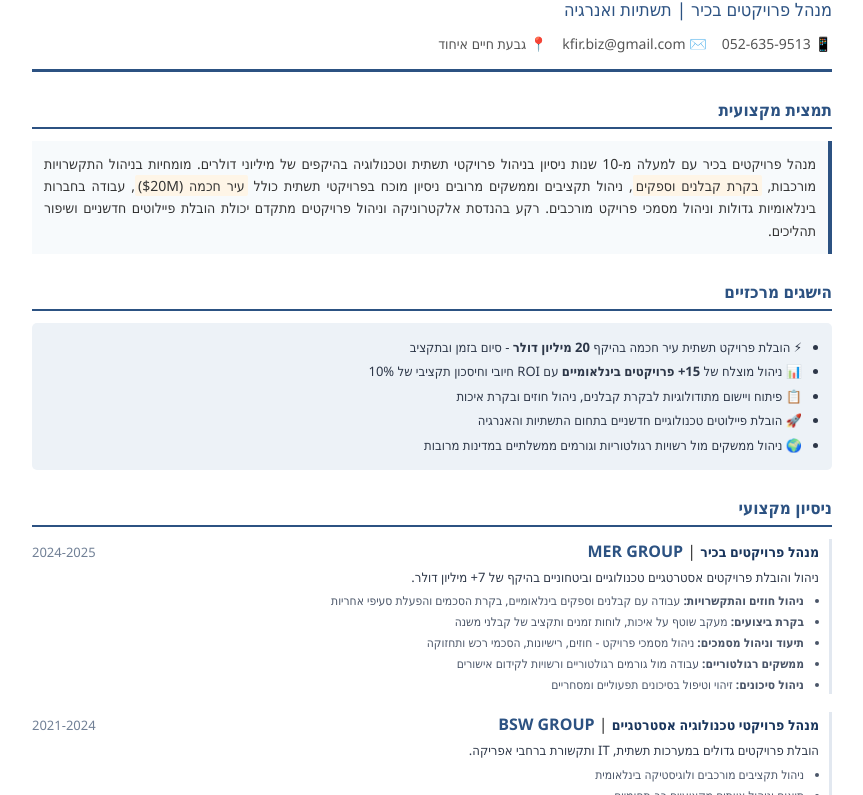
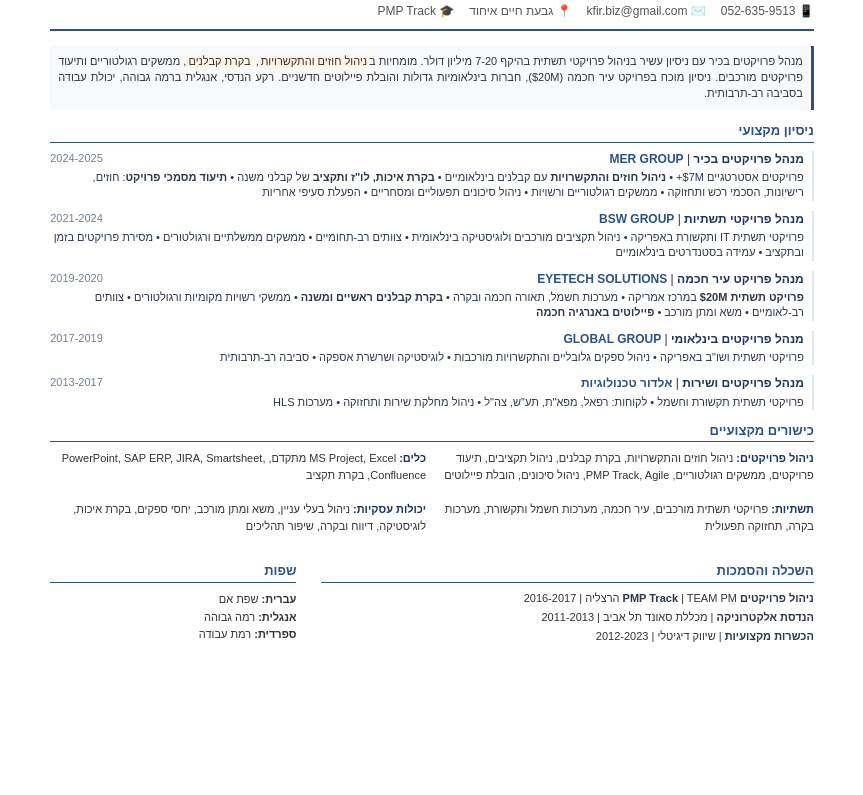
Before and after one commit to kfischi/Project-Manager-CV, a plain HTML site: page index.html in a window 1280 px wide. Shown: the part 71-866 px from the top of the page, without its empty margins (208-1071 px from the left). After the commit the page ends 800 px from the top, so only its background shows below. Drawn offline with Linux system fonts and the light colour scheme.

Commit message:
Update index.html

```diff
--- a/index.html
+++ b/index.html
@@ -5,103 +5,88 @@
     <meta name="viewport" content="width=device-width, initial-scale=1.0">
     <title>כפיר שילדר - מנהל פרויקטים בכיר</title>
     <style>
+        * {
+            margin: 0;
+            padding: 0;
+            box-sizing: border-box;
+        }
+
         body {
-            font-family: "Segoe UI", Tahoma, Arial, sans-serif;
-            max-width: 800px;
+            font-family: "Arial", sans-serif;
+            max-width: 210mm;
             margin: 0 auto;
-            padding: 20px;
-            line-height: 1.5;
+            padding: 15px;
+            line-height: 1.35;
             color: #333;
             direction: rtl;
+            font-size: 11.5px;
         }
 
         .header {
             text-align: right;
-            margin-bottom: 25px;
-            border-bottom: 3px solid #2c5282;
-            padding-bottom: 15px;
+            margin-bottom: 15px;
+            border-bottom: 2px solid #2c5282;
+            padding-bottom: 10px;
         }
 
         .name {
-            font-size: 28px;
+            font-size: 24px;
             font-weight: bold;
-            margin-bottom: 5px;
+            margin-bottom: 3px;
             color: #1a365d;
         }
 
         .title {
-            font-size: 18px;
-            margin-bottom: 10px;
+            font-size: 14px;
+            margin-bottom: 5px;
             color: #2c5282;
-            font-weight: 500;
         }
 
         .contact {
-            font-size: 14px;
+            font-size: 12px;
             color: #555;
             display: flex;
             gap: 15px;
-            flex-wrap: wrap;
-        }
-
-        .contact span {
-            white-space: nowrap;
         }
 
         .section-title {
             color: #2c5282;
             font-weight: bold;
-            font-size: 17px;
-            margin-top: 25px;
-            margin-bottom: 12px;
-            border-bottom: 2px solid #2c5282;
-            padding-bottom: 4px;
+            font-size: 13px;
+            margin-top: 12px;
+            margin-bottom: 8px;
+            border-bottom: 1px solid #2c5282;
+            padding-bottom: 2px;
         }
 
         .summary {
-            font-size: 14px;
+            font-size: 11px;
             text-align: justify;
-            margin-bottom: 20px;
-            background-color: #f7fafc;
-            padding: 12px;
-            border-right: 4px solid #2c5282;
-            line-height: 1.6;
-        }
-
-        .achievements {
-            background-color: #edf2f7;
-            padding: 10px;
-            margin-bottom: 20px;
-            border-radius: 5px;
-        }
-
-        .achievements ul {
-            margin: 5px 0;
-            padding-right: 20px;
-        }
-
-        .achievements li {
-            font-size: 13px;
-            margin-bottom: 5px;
-            color: #2d3748;
+            margin-bottom: 10px;
+            background-color: #f8f9fa;
+            padding: 8px;
+            border-right: 3px solid #2c5282;
+            line-height: 1.45;
         }
 
         .job {
-            margin-bottom: 18px;
-            border-right: 3px solid #e2e8f0;
-            padding-right: 10px;
+            margin-bottom: 10px;
+            padding-right: 8px;
+            border-right: 2px solid #e2e8f0;
         }
 
         .job-header {
             display: flex;
             justify-content: space-between;
-            align-items: baseline;
-            margin-bottom: 5px;
+            margin-bottom: 3px;
+        }
+
+        .job-title-company {
+            font-size: 12px;
         }
 
         .job-title {
             font-weight: bold;
-            font-size: 14px;
             color: #1a365d;
         }
 
@@ -111,51 +96,51 @@
         }
 
         .job-date {
-            font-size: 13px;
+            font-size: 11px;
             color: #718096;
         }
 
         .job-details {
-            font-size: 13px;
-            margin-top: 5px;
+            font-size: 11px;
             color: #2d3748;
-            line-height: 1.5;
+            line-height: 1.4;
+            margin-top: 3px;
         }
 
-        .job-highlights {
-            margin-top: 5px;
-            padding-right: 15px;
-        }
-
-        .job-highlights li {
-            font-size: 12px;
-            color: #4a5568;
-            margin-bottom: 3px;
-        }
-
-        .skills-container {
+        .skills-grid {
             display: grid;
             grid-template-columns: 1fr 1fr;
-            gap: 15px;
+            gap: 12px;
+            margin-bottom: 10px;
         }
 
         .skills-category {
-            margin-bottom: 10px;
-            font-size: 13px;
+            font-size: 11px;
             line-height: 1.5;
+            margin-bottom: 6px;
         }
 
         .skills-category strong {
             color: #1a365d;
-            display: block;
-            margin-bottom: 3px;
+            display: inline;
+        }
+
+        .education-languages {
+            display: flex;
+            gap: 25px;
+        }
+
+        .education-section {
+            flex: 2;
+        }
+
+        .languages-section {
+            flex: 1;
         }
 
         .education-item {
-            font-size: 13px;
-            margin-bottom: 8px;
-            padding-right: 10px;
-            border-right: 2px solid #e2e8f0;
+            font-size: 11px;
+            margin-bottom: 4px;
         }
 
         .education-title {
@@ -163,46 +148,28 @@
             color: #2d3748;
         }
 
-        .education-details {
-            color: #718096;
-        }
-
         .languages {
-            font-size: 13px;
-            display: flex;
-            gap: 20px;
-        }
-
-        .language-item {
-            background-color: #edf2f7;
-            padding: 4px 10px;
-            border-radius: 4px;
+            font-size: 11px;
+            line-height: 1.6;
         }
 
         .highlight {
             background-color: #fef5e7;
-            padding: 1px 3px;
-            border-radius: 2px;
+            padding: 0 2px;
+        }
+
+        strong {
+            font-weight: 600;
         }
 
         @media print {
             body {
                 margin: 0;
-                padding: 15px;
-                font-size: 11px;
+                padding: 10mm;
+                max-width: 100%;
             }
             .section-title {
                 color: #000 !important;
-                page-break-after: avoid;
-            }
-            .job {
-                page-break-inside: avoid;
-            }
-        }
-
-        @media (max-width: 600px) {
-            .skills-container {
-                grid-template-columns: 1fr;
             }
         }
     </style>
@@ -210,179 +177,133 @@
 <body>
     <div class="header">
         <div class="name">כפיר שילדר</div>
-        <div class="title">מנהל פרויקטים בכיר | תשתיות ואנרגיה</div>
+        <div class="title">מנהל פרויקטים בכיר | 10+ שנות ניסיון</div>
         <div class="contact">
             <span>📱 052-635-9513</span>
             <span>✉️ kfir.biz@gmail.com</span>
             <span>📍 גבעת חיים איחוד</span>
+            <span>🎓 PMP Track</span>
         </div>
     </div>
 
-    <div class="section-title">תמצית מקצועית</div>
     <div class="summary">
-        מנהל פרויקטים בכיר עם למעלה מ-10 שנות ניסיון בניהול פרויקטי תשתית וטכנולוגיה בהיקפים של מיליוני דולרים.
-        מומחיות בניהול התקשרויות מורכבות, <span class="highlight">בקרת קבלנים וספקים</span>, ניהול תקציבים וממשקים מרובים
-        ניסיון מוכח בפרויקטי תשתית כולל <span class="highlight">עיר חכמה (20M$)</span>, עבודה בחברות בינלאומיות גדולות
-        וניהול מסמכי פרויקט מורכבים. רקע בהנדסת אלקטרוניקה וניהול פרויקטים מתקדם
-        יכולת הובלת פיילוטים חדשניים ושיפור תהליכים.
-    </div>
-
-    <div class="section-title">הישגים מרכזיים</div>
-    <div class="achievements">
-        <ul>
-            <li>⚡ הובלת פרויקט תשתית עיר חכמה בהיקף <strong>20 מיליון דולר</strong> - סיום בזמן ובתקציב</li>
-            <li>📊 ניהול מוצלח של <strong>15+ פרויקטים בינלאומיים</strong> עם ROI חיובי וחיסכון תקציבי של 10%</li>
-            <li>📋 פיתוח ויישום מתודולוגיות לבקרת קבלנים, ניהול חוזים ובקרת איכות</li>
-            <li>🚀 הובלת פיילוטים טכנולוגיים חדשניים בתחום התשתיות והאנרגיה</li>
-            <li>🌍 ניהול ממשקים מול רשויות רגולטוריות וגורמים ממשלתיים במדינות מרובות</li>
-        </ul>
+        מנהל פרויקטים בכיר עם ניסיון עשיר בניהול פרויקטי תשתית בהיקף 7-20 מיליון דולר. מומחיות ב<span class="highlight">ניהול חוזים והתקשרויות</span>,
+        <span class="highlight">בקרת קבלנים</span>, ממשקים רגולטוריים ותיעוד פרויקטים מורכבים. ניסיון מוכח בפרויקט עיר חכמה (20M$),
+        חברות בינלאומיות גדולות והובלת פיילוטים חדשניים. רקע הנדסי, אנגלית ברמה גבוהה, יכולת עבודה בסביבה רב-תרבותית.
     </div>
 
     <div class="section-title">ניסיון מקצועי</div>
 
     <div class="job">
         <div class="job-header">
-            <div>
+            <div class="job-title-company">
                 <span class="job-title">מנהל פרויקטים בכיר</span> |
                 <span class="job-company">MER GROUP</span>
             </div>
             <span class="job-date">2024-2025</span>
         </div>
         <div class="job-details">
-            ניהול והובלת פרויקטים אסטרטגיים טכנולוגיים וביטחוניים בהיקף של 7+ מיליון דולר.
+            פרויקטים אסטרטגיים 7M$+ • <strong>ניהול חוזים והתקשרויות</strong> עם קבלנים בינלאומיים •
+            <strong>בקרת איכות, לו"ז ותקציב</strong> של קבלני משנה • <strong>תיעוד מסמכי פרויקט</strong>: חוזים, רישיונות, הסכמי רכש ותחזוקה •
+            ממשקים רגולטוריים ורשויות • ניהול סיכונים תפעוליים ומסחריים • הפעלת סעיפי אחריות
         </div>
-        <ul class="job-highlights">
-            <li><strong>ניהול חוזים והתקשרויות:</strong> עבודה עם קבלנים וספקים בינלאומיים, בקרת הסכמים והפעלת סעיפי אחריות</li>
-            <li><strong>בקרת ביצועים:</strong> מעקב שוטף על איכות, לוחות זמנים ותקציב של קבלני משנה</li>
-            <li><strong>תיעוד וניהול מסמכים:</strong> ניהול מסמכי פרויקט - חוזים, רישיונות, הסכמי רכש ותחזוקה</li>
-            <li><strong>ממשקים רגולטוריים:</strong> עבודה מול גורמים רגולטוריים ורשויות לקידום אישורים</li>
-            <li><strong>ניהול סיכונים:</strong> זיהוי וטיפול בסיכונים תפעוליים ומסחריים</li>
-        </ul>
     </div>
 
     <div class="job">
         <div class="job-header">
-            <div>
-                <span class="job-title">מנהל פרויקטי טכנולוגיה אסטרטגיים</span> |
+            <div class="job-title-company">
+                <span class="job-title">מנהל פרויקטי תשתיות</span> |
                 <span class="job-company">BSW GROUP</span>
             </div>
             <span class="job-date">2021-2024</span>
         </div>
         <div class="job-details">
-            הובלת פרויקטים גדולים במערכות תשתית, IT ותקשורת ברחבי אפריקה.
+            פרויקטי תשתית IT ותקשורת באפריקה • ניהול תקציבים מורכבים ולוגיסטיקה בינלאומית •
+            צוותים רב-תחומיים • ממשקים ממשלתיים ורגולטורים • מסירת פרויקטים בזמן ובתקציב •
+            עמידה בסטנדרטים בינלאומיים
         </div>
-        <ul class="job-highlights">
-            <li>ניהול תקציבים מורכבים ולוגיסטיקה בינלאומית</li>
-            <li>תיאום וניהול צוותים מקצועיים רב-תחומיים</li>
-            <li>ניהול ממשקים עם גורמים ממשלתיים ורגולטורים במדינות היעד</li>
-            <li>מסירת פרויקטים בזמן ובתקציב תוך עמידה בסטנדרטים בינלאומיים</li>
-        </ul>
     </div>
 
     <div class="job">
         <div class="job-header">
-            <div>
-                <span class="job-title">מנהל פרויקט עיר חכמה - תשתיות</span> |
+            <div class="job-title-company">
+                <span class="job-title">מנהל פרויקט עיר חכמה</span> |
                 <span class="job-company">EYETECH SOLUTIONS</span>
             </div>
             <span class="job-date">2019-2020</span>
         </div>
         <div class="job-details">
-            <strong>הובלה מוצלחת של פרויקט תשתית עיר חכמה בהיקף 20 מיליון דולר במרכז אמריקה.</strong>
+            <strong>פרויקט תשתית 20M$</strong> במרכז אמריקה • מערכות חשמל, תאורה חכמה ובקרה •
+            <strong>בקרת קבלנים ראשיים ומשנה</strong> • ממשקי רשויות מקומיות ורגולטורים •
+            צוותים רב-לאומיים • משא ומתן מורכב • <strong>פיילוטים באנרגיה חכמה</strong>
         </div>
-        <ul class="job-highlights">
-            <li>ניהול פרויקט תשתית מורכב כולל מערכות חשמל, תאורה חכמה ובקרה</li>
-            <li>בקרת קבלנים ראשיים וקבלני משנה בפרויקט תשתית רחב היקף</li>
-            <li>ניהול ממשקים עם רשויות מקומיות ורגולטורים</li>
-            <li>הובלת צוותים רב-לאומיים ומשא ומתן מורכב עם ספקים</li>
-            <li>יישום פיילוטים טכנולוגיים חדשניים בתחום האנרגיה החכמה</li>
-        </ul>
     </div>
 
     <div class="job">
         <div class="job-header">
-            <div>
-                <span class="job-title">מנהל פרויקטים בינלאומיים</span> |
+            <div class="job-title-company">
+                <span class="job-title">מנהל פרויקטים בינלאומי</span> |
                 <span class="job-company">GLOBAL GROUP</span>
             </div>
             <span class="job-date">2017-2019</span>
         </div>
         <div class="job-details">
-            הובלת פרויקטים אסטרטגיים במערכות תשתית ושו"ב באפריקה.
+            פרויקטי תשתית ושו"ב באפריקה • ניהול ספקים גלובליים והתקשרויות מורכבות •
+            לוגיסטיקה ושרשרת אספקה • סביבה רב-תרבותית
         </div>
-        <ul class="job-highlights">
-            <li>ניהול קשרי ספקים גלובליים והתקשרויות מורכבות</li>
-            <li>פתרונות לוגיסטיים מורכבים ושרשרת אספקה</li>
-            <li>ניהול פרויקטים בינלאומיים בסביבה רב-תרבותית</li>
-        </ul>
     </div>
 
     <div class="job">
         <div class="job-header">
-            <div>
+            <div class="job-title-company">
                 <span class="job-title">מנהל פרויקטים ושירות</span> |
-                <span class="job-company">אלדור טכנולוגיות תקשורת</span>
+                <span class="job-company">אלדור טכנולוגיות</span>
             </div>
             <span class="job-date">2013-2017</span>
         </div>
         <div class="job-details">
-            ניהול פרויקטי HLS ותשתית תקשורת עבור לקוחות ביטחוניים וממשלתיים.
+            פרויקטי תשתית תקשורת וחשמל • לקוחות: רפאל, מפא"ת, תע"ש, צה"ל •
+            ניהול מחלקת שירות ותחזוקה • מערכות HLS
         </div>
-        <ul class="job-highlights">
-            <li>עבודה עם רפאל, מפא"ת, תע"ש וצה"ל</li>
-            <li>הובלת מחלקת שירות טכני ותחזוקה</li>
-            <li>פרויקטי תשתית תקשורת וחשמל מתקדמת</li>
-        </ul>
     </div>
 
     <div class="section-title">כישורים מקצועיים</div>
-    <div class="skills-container">
-        <div>
-            <div class="skills-category">
-                <strong>ניהול פרויקטים ותהליכים:</strong>
-                ניהול חוזים והתקשרויות • בקרת קבלנים • ניהול תקציבים • תיעוד פרויקטים מורכב •
-                ממשקים רגולטוריים • PMP Track • Agile • Waterfall • ניהול סיכונים •
-                שיפור תהליכים • הובלת פיילוטים
+    <div class="skills-grid">
+        <div class="skills-category">
+            <strong>ניהול פרויקטים:</strong> ניהול חוזים והתקשרויות, בקרת קבלנים, ניהול תקציבים, תיעוד פרויקטים, ממשקים רגולטוריים, PMP Track, Agile, ניהול סיכונים, הובלת פיילוטים
+        </div>
+        <div class="skills-category">
+            <strong>כלים:</strong> MS Project, Excel מתקדם, PowerPoint, SAP ERP, JIRA, Smartsheet, Confluence, בקרת תקציב
+        </div>
+        <div class="skills-category">
+            <strong>תשתיות:</strong> פרויקטי תשתית מורכבים, עיר חכמה, מערכות חשמל ותקשורת, מערכות בקרה, תחזוקה תפעולית
+        </div>
+        <div class="skills-category">
+            <strong>יכולות עסקיות:</strong> ניהול בעלי עניין, משא ומתן מורכב, יחסי ספקים, בקרת איכות, לוגיסטיקה, דיווח ובקרה, שיפור תהליכים
+        </div>
+    </div>
+
+    <div class="education-languages">
+        <div class="education-section">
+            <div class="section-title">השכלה והסמכות</div>
+            <div class="education-item">
+                <span class="education-title">ניהול פרויקטים PMP Track</span> | TEAM PM הרצליה | 2016-2017
             </div>
-            <div class="skills-category">
-                <strong>תשתיות וטכנולוגיה:</strong>
-                פרויקטי תשתית מורכבים • עיר חכמה • מערכות חשמל ותקשורת •
-                מערכות בקרה ושו"ב • פיילוטים טכנולוגיים • תחזוקה תפעולית
+            <div class="education-item">
+                <span class="education-title">הנדסת אלקטרוניקה</span> | מכללת סאונד תל אביב | 2011-2013
+            </div>
+            <div class="education-item">
+                <span class="education-title">הכשרות מקצועיות</span> | שיווק דיגיטלי | 2012-2023
             </div>
         </div>
-        <div>
-            <div class="skills-category">
-                <strong>כלים ומערכות:</strong>
-                MS Project • Excel מתקדם • PowerPoint • SAP ERP • JIRA • Smartsheet •
-                Confluence • ניהול גאנט • בקרת תקציב • ניהול מסמכי פרויקט
-            </div>
-            <div class="skills-category">
-                <strong>יכולות עסקיות:</strong>
-                ניהול בעלי עניין • משא ומתן מורכב • יחסי ספקים •
-                בקרת איכות • לוגיסטיקה ושרשרת אספקה • דיווח ובקרה
+        <div class="languages-section">
+            <div class="section-title">שפות</div>
+            <div class="languages">
+                <strong>עברית:</strong> שפת אם<br>
+                <strong>אנגלית:</strong> רמה גבוהה<br>
+                <strong>ספרדית:</strong> רמת עבודה
             </div>
         </div>
     </div>
-
-    <div class="section-title">השכלה והסמכות</div>
-    <div class="education-item">
-        <span class="education-title">ניהול פרויקטים מתקדם PMP Track</span>
-        <span class="education-details"> | TEAM PM הרצליה | 2016-2017</span>
-    </div>
-    <div class="education-item">
-        <span class="education-title">לימודי הנדסת אלקטרוניקה</span>
-        <span class="education-details"> | מכללת סאונד תל אביב | 2011-2013</span>
-    </div>
-    <div class="education-item">
-        <span class="education-title">הכשרות מקצועיות</span>
-        <span class="education-details"> | שיווק דיגיטלי, Excel מתקדם, ניהול סיכונים | 2012-2023</span>
-    </div>
-
-    <div class="section-title">שפות</div>
-    <div class="languages">
-        <span class="language-item"><strong>עברית:</strong> שפת אם</span>
-        <span class="language-item"><strong>אנגלית:</strong> רמה גבוהה (עבודה בסביבה בינלאומית)</span>
-        <span class="language-item"><strong>ספרדית:</strong> רמת עבודה</span>
-    </div>
 </body>
 </html>
```
